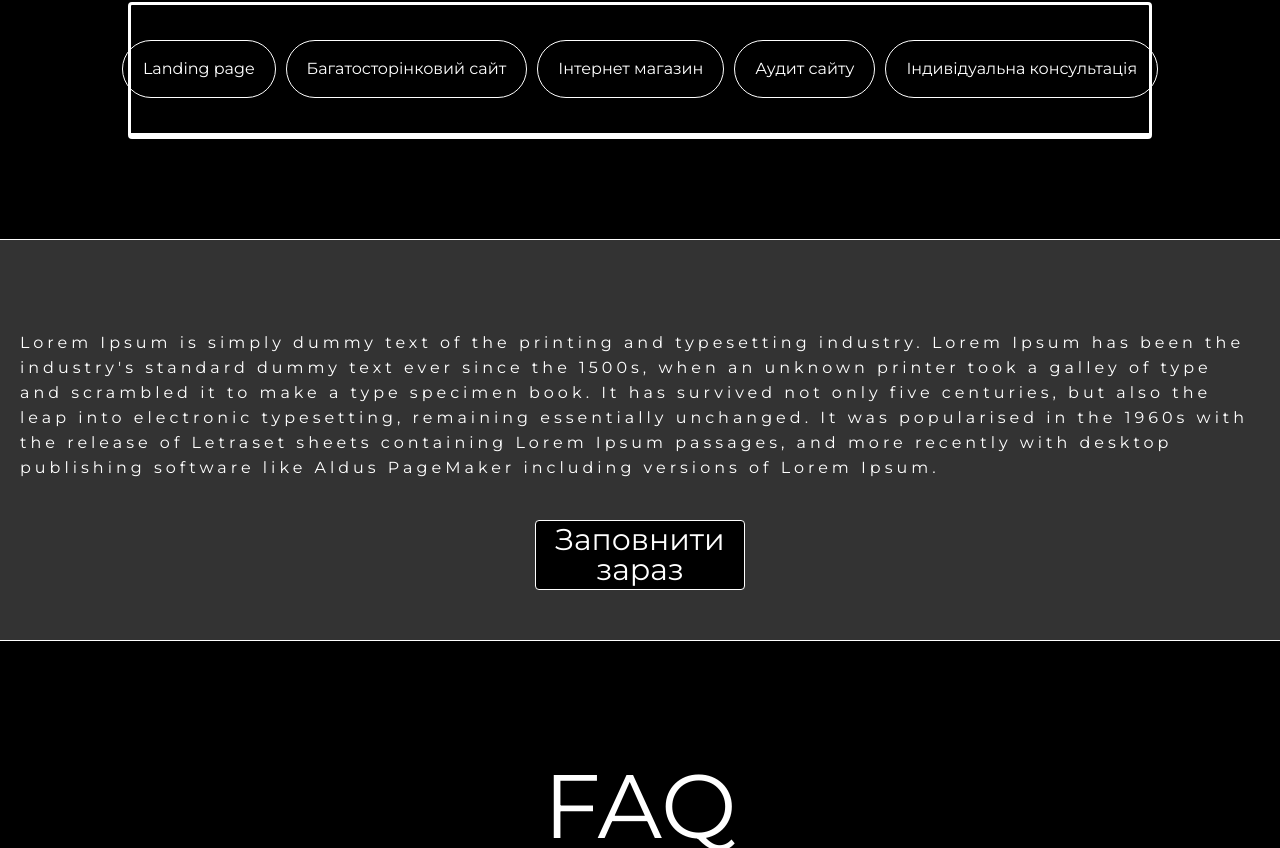
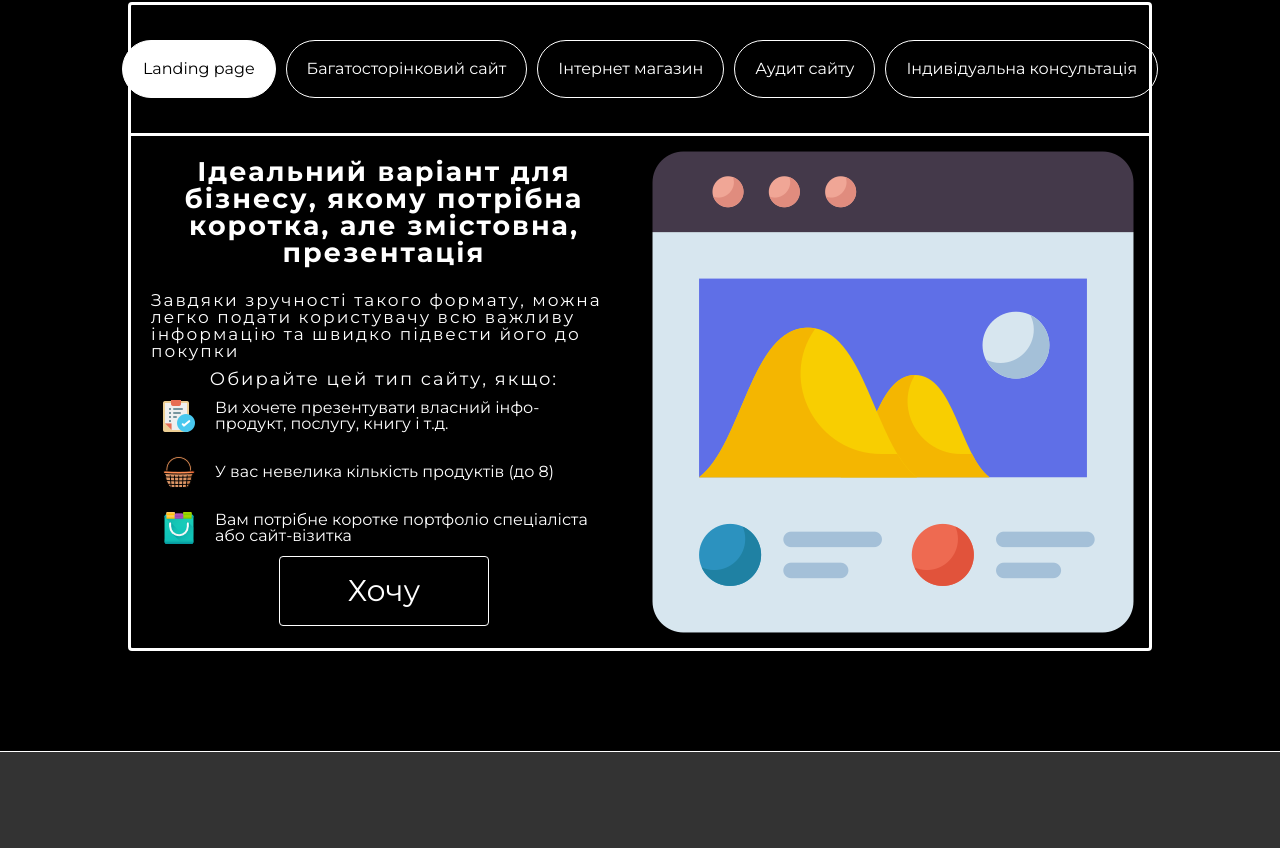
Before and after one commit to barsuchellos/Test-Task-1, a React (Create React App) app: page / in a window 1280 px wide. Shown: the part 2245-3093 px from the top of the page. Built offline with nearby package versions, Linux system fonts and the light colour scheme.

Commit message:
add route

```diff
--- a/src/components/Servises/Servises.jsx
+++ b/src/components/Servises/Servises.jsx
@@ -27,7 +27,7 @@ const Servises = () => {
                     {elements}
                 </div>
                 <Routes>
-                    <Route path='/LandingPage' element={<LandingPage />} />
+                    <Route exact path='/' element={<LandingPage />} />
                     <Route path='/MultiSitePage' element={<MultiSitePage />} />
                     <Route path='/InternetShopPage' element={<InternetShopPage />} />
                     <Route path='/SiteAuditPage' element={<SiteAuditPage />} />
--- a/src/data/pages.js
+++ b/src/data/pages.js
@@ -2,7 +2,7 @@ export const pages =
 [
     {
         "title": "Landing page",
-        "path": "/LandingPage"
+        "path": "/"
     },
     {
         "title": "Багатосторінковий сайт",
```
